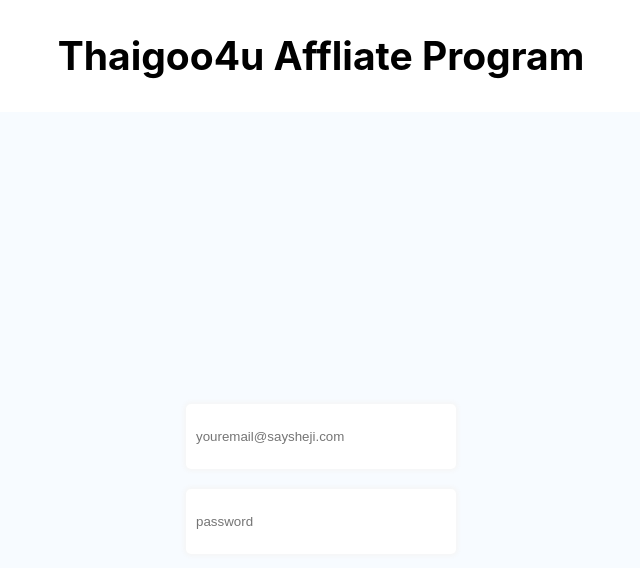
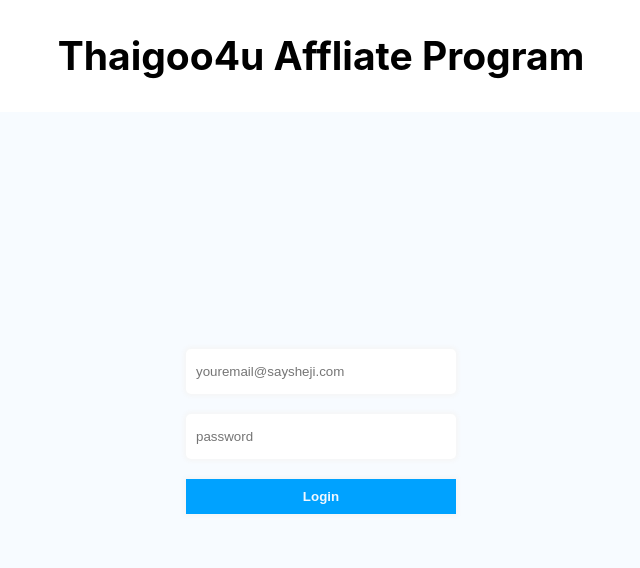
Before and after one commit to Edberaga/thaigood4u-vite-app, a React (Vite) app: page /login in a window 1280 px wide. Shown: the top 568 px of the page, without its empty margins (319-959 px from the left). Built offline with nearby package versions, Linux system fonts and the light colour scheme; no server answers.

Commit message:
Login style

```diff
--- a/src/components/login/login.css
+++ b/src/components/login/login.css
@@ -1,5 +1,5 @@
 .login-page{
-    height: 100vh;
+    height: 80vh;
     display: flex;
     align-items: center;
     justify-content: center;
@@ -13,9 +13,9 @@
 
 .login-input, .login-submit {
     width: 250px;
-    height: 45px;
-    padding: 10px;
-    margin: 10px;
+    height: 35px;
+    padding: 5px 10px;
+    margin: 10px 0;
     border: 0;
     box-shadow: 0px 0px 5px 2px rgb(245, 245, 245);
 }
@@ -23,10 +23,10 @@
 .login-input {border-radius: 5px;}
 
 .login-submit{
-    width: 250px;
+    width: 100%;
     font-weight: 600;
     color: aliceblue;
-    background-color: var(--primary-color);
+    background-color: #00a2ff;
     transition: 0.15s ease-out;
 }
 
```
